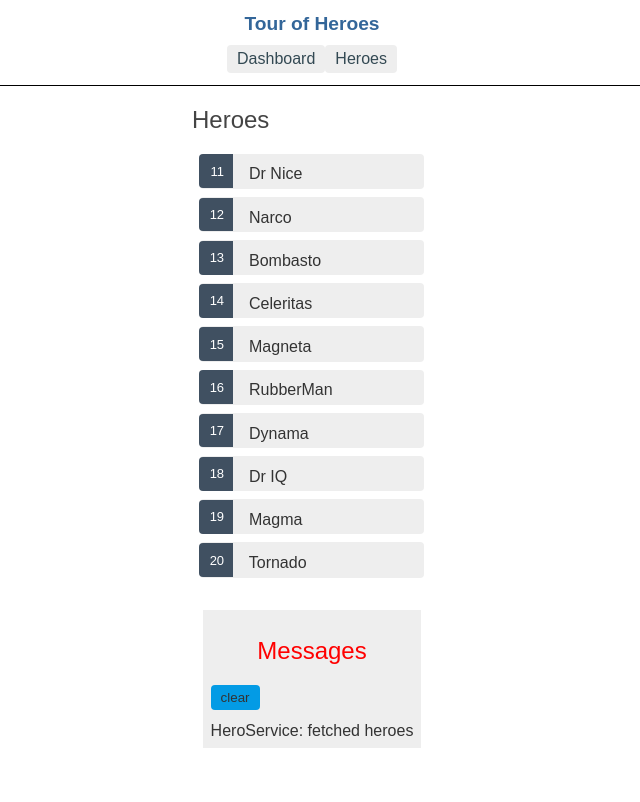
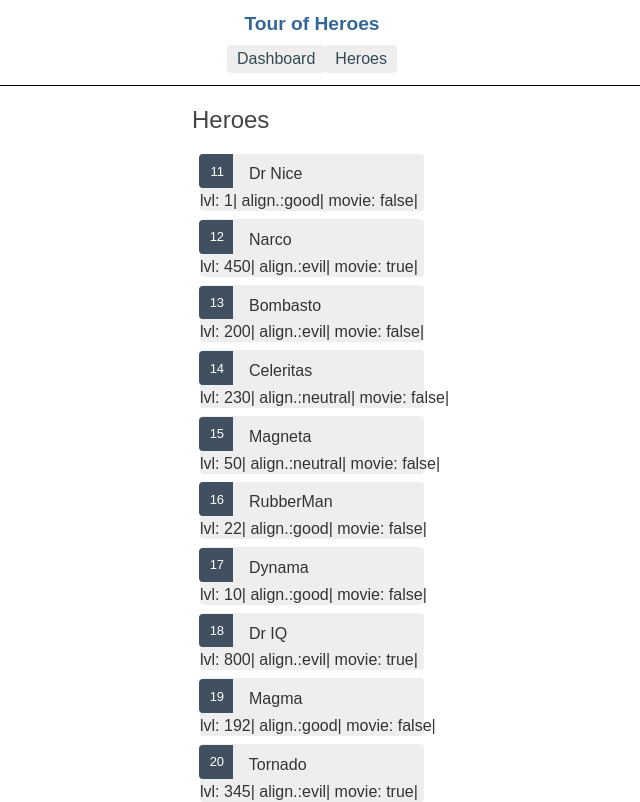
Before and after one commit to lantos14/tour-of-heroes-tutorial, an Angular app: page /heroes in a window 1280 px wide. Shown: the top 802 px of the page, without its empty margins (328-968 px from the left). Built offline with nearby package versions, Linux system fonts and the light colour scheme.

Commit message:
REFACT: folder structure

```diff
--- a/src/app/dashboard/dashboard.component.ts
+++ b/src/app/dashboard/dashboard.component.ts
@@ -1,6 +1,6 @@
 import { Component, OnInit } from '@angular/core';
 import { Hero } from '../hero/hero';
-import { HeroService } from '../hero.service';
+import { HeroService } from '../services/hero/hero.service';
 
 @Component({
   selector: 'app-dashboard',
--- a/src/app/hero-detail/hero-detail.component.html
+++ b/src/app/hero-detail/hero-detail.component.html
@@ -7,5 +7,14 @@
         <input [(ngModel)]="hero.name" placeholder="name"/>
       </label>
     </div>
+    <div>
+      <span>power level: {{ hero.powerLevel }}</span>
+    </div>
+    <div>
+      <span>alignment: {{ hero.alignment }}</span>
+    </div>
+    <div>
+      <span>hasOwnMovie: {{ hero.hasOwnMovie }}</span>
+    </div>
     <button (click)="goBack()">Go back</button>
 </div>
--- a/src/app/hero-detail/hero-detail.component.ts
+++ b/src/app/hero-detail/hero-detail.component.ts
@@ -2,7 +2,7 @@ import { Component, OnInit, Input } from '@angular/core';
 import { ActivatedRoute } from '@angular/router';
 import { Location } from '@angular/common';
 
-import { HeroService }  from '../hero.service';
+import { HeroService }  from '../services/hero/hero.service';
 import { Hero } from '../hero/hero';
 
 @Component({
--- a/src/app/hero/hero-list.ts
+++ b/src/app/hero/hero-list.ts
@@ -1,14 +1,14 @@
 import { Hero } from './hero';
 
 export const HEROES: Hero[] = [
-  { id: 11, name: 'Dr Nice' },
-  { id: 12, name: 'Narco' },
-  { id: 13, name: 'Bombasto' },
-  { id: 14, name: 'Celeritas' },
-  { id: 15, name: 'Magneta' },
-  { id: 16, name: 'RubberMan' },
-  { id: 17, name: 'Dynama' },
-  { id: 18, name: 'Dr IQ' },
-  { id: 19, name: 'Magma' },
-  { id: 20, name: 'Tornado' }
+  { id: 11, name: 'Dr Nice', powerLevel: 1, alignment: 'good', hasOwnMovie: false },
+  { id: 12, name: 'Narco', powerLevel: 450, alignment: 'evil', hasOwnMovie: true },
+  { id: 13, name: 'Bombasto', powerLevel: 200, alignment: 'evil', hasOwnMovie: false },
+  { id: 14, name: 'Celeritas', powerLevel: 230, alignment: 'neutral', hasOwnMovie: false },
+  { id: 15, name: 'Magneta', powerLevel: 50, alignment: 'neutral', hasOwnMovie: false },
+  { id: 16, name: 'RubberMan', powerLevel: 22, alignment: 'good', hasOwnMovie: false },
+  { id: 17, name: 'Dynama', powerLevel: 10, alignment: 'good', hasOwnMovie: false },
+  { id: 18, name: 'Dr IQ', powerLevel: 800, alignment: 'evil', hasOwnMovie: true },
+  { id: 19, name: 'Magma', powerLevel: 192, alignment: 'good', hasOwnMovie: false },
+  { id: 20, name: 'Tornado', powerLevel: 345, alignment: 'evil', hasOwnMovie: true }
 ];
--- a/src/app/hero/hero.ts
+++ b/src/app/hero/hero.ts
@@ -1,4 +1,7 @@
 export class Hero {
   id: number;
   name: string;
+  powerLevel: number;
+  alignment: string;
+  hasOwnMovie: boolean;
 }
--- a/src/app/heroes/heroes.component.css
+++ b/src/app/heroes/heroes.component.css
@@ -11,7 +11,7 @@
   background-color: #EEE;
   margin: .5em;
   padding: .3em 0;
-  height: 1.6em;
+  height: 3em;
   border-radius: 4px;
 }
 
@@ -26,7 +26,7 @@
   text-decoration: none;
   position: relative;
   display: block;
-  width: 250px;
+  width: 280px;
 }
 
 .heroes a:hover {
--- a/src/app/heroes/heroes.component.html
+++ b/src/app/heroes/heroes.component.html
@@ -3,7 +3,11 @@
 <ul class="heroes">
   <li *ngFor="let hero of heroes">
     <a routerLink="/detail/{{hero.id}}">
-      <span class="badge">{{ hero.id }}</span> {{ hero.name }}
+      <span class="badge">{{ hero.id }}</span>
+      {{ hero.name }} <br>
+      lvl: {{ hero.powerLevel }}|
+      align.:{{ hero.alignment }}|
+      movie: {{ hero.hasOwnMovie }}|
     </a>
   </li>
 </ul>
--- a/src/app/heroes/heroes.component.ts
+++ b/src/app/heroes/heroes.component.ts
@@ -1,6 +1,6 @@
 import { Component, OnInit } from '@angular/core';
 import { Hero } from '../hero/hero';
-import { HeroService } from '../hero.service';
+import { HeroService } from '../services/hero/hero.service';
 
 @Component({
   selector: 'app-heroes',
--- a/src/app/messages/messages.component.ts
+++ b/src/app/messages/messages.component.ts
@@ -1,5 +1,5 @@
 import { Component, OnInit } from '@angular/core';
-import { MessageService } from '../message.service';
+import { MessageService } from '../services/message/message.service';
 
 @Component({
   selector: 'app-messages',
--- a/src/app/hero.service.ts
+++ b/src/app/services/hero/hero.service.ts
@@ -1,8 +1,8 @@
 import { Injectable } from '@angular/core';
 import { Observable, of } from 'rxjs';
-import { Hero } from './hero/hero';
-import { HEROES } from './hero/hero-list';
-import { MessageService } from './message.service';
+import { Hero } from '../../hero/hero';
+import { HEROES } from '../../hero/hero-list';
+import { MessageService } from '../message/message.service';
 
 @Injectable({
   providedIn: 'root'
```
Also changed, not shown: src/app/services/message/message.service.ts (renamed from src/app/message.service.ts), 2 other files (tests, documents, lock files or other folders).
